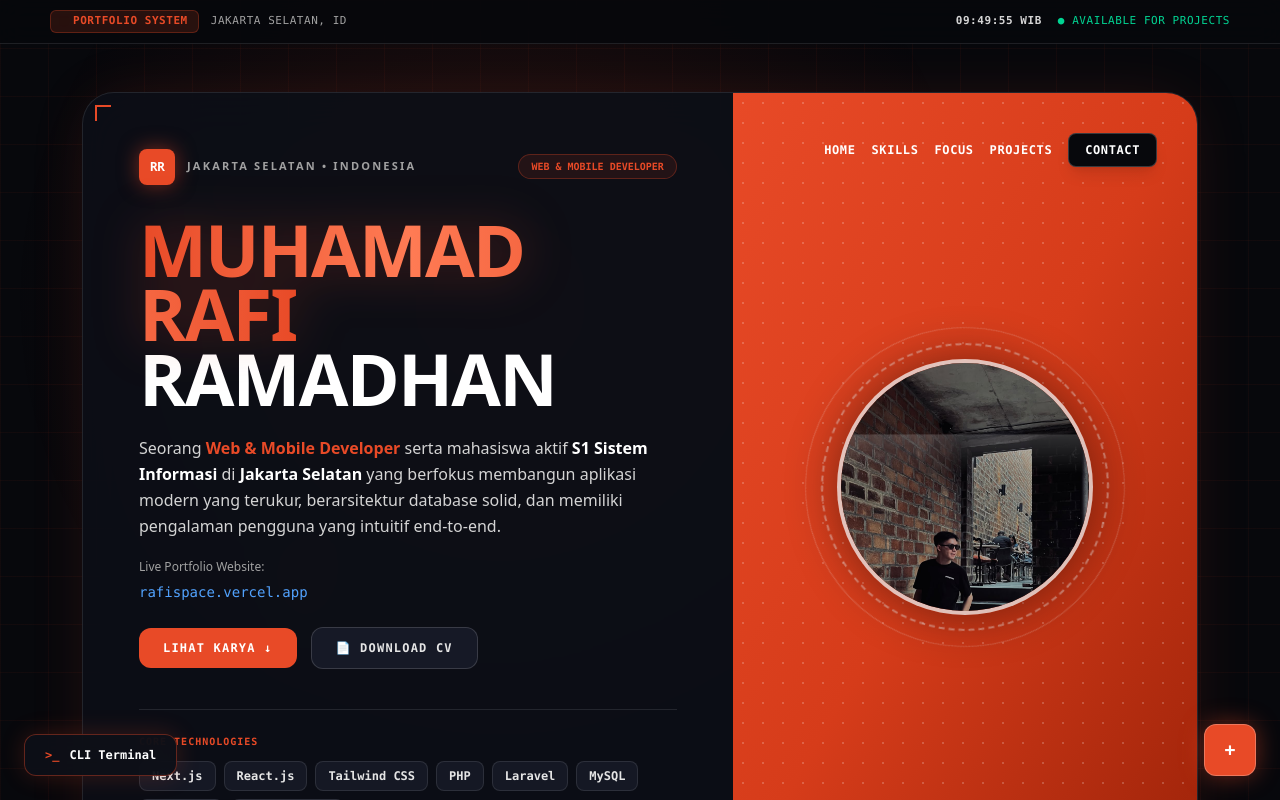
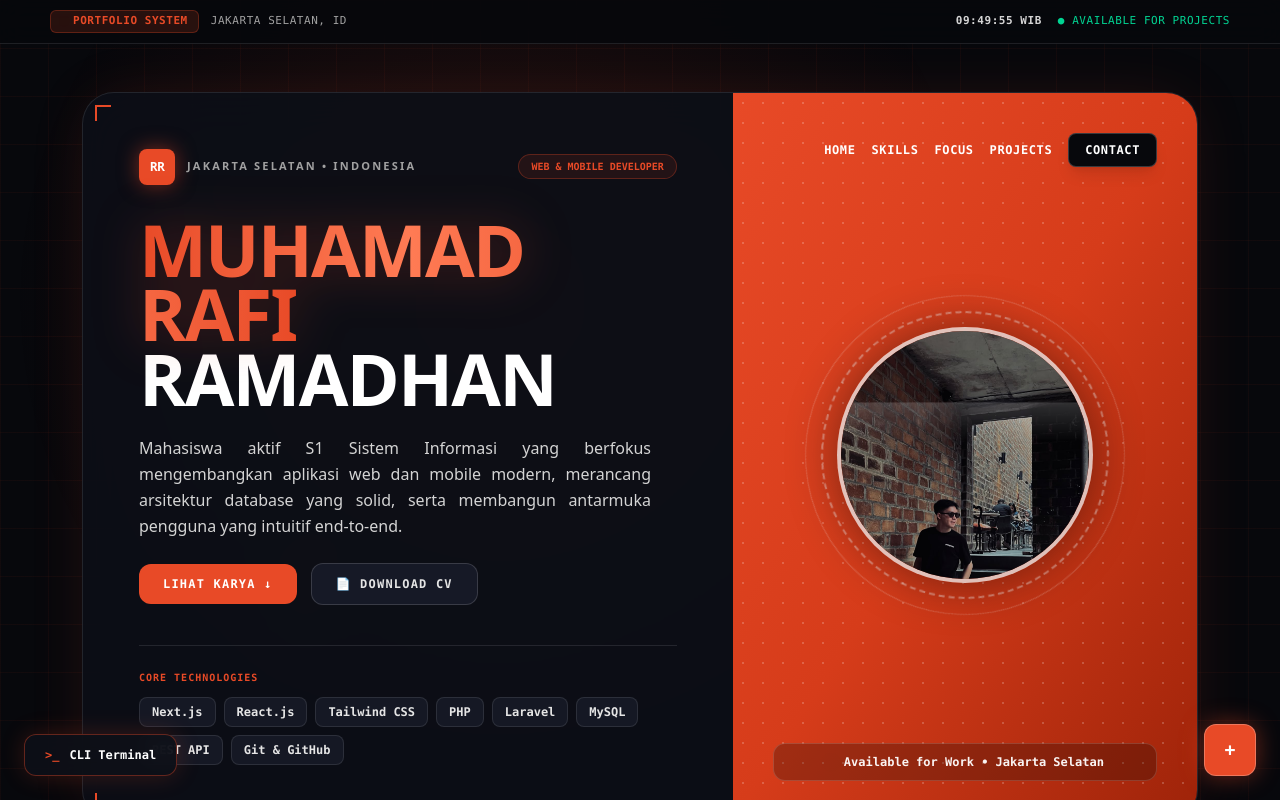
Before and after one commit to raraanyway/portofolio, a Next.js app: page / in a window 1280 px wide. Shown: the top 800 px of the page. Built offline with nearby package versions, Linux system fonts and the light colour scheme.

Commit message:
update final globals.css dengan animasi robot

```diff
--- a/src/app/globals.css
+++ b/src/app/globals.css
@@ -26,3 +26,48 @@
 .animate-fadeIn {
   animation: fadeIn 0.35s cubic-bezier(0.16, 1, 0.3, 1) forwards;
 }
+
+/* ================= ANIMASI ROBOT WALKER DI BACKGROUND ================= */
+@keyframes walkRobot1 {
+  0% { transform: translateX(-180px) translateY(0px) scale(0.7); opacity: 0.15; }
+  25% { transform: translateX(25vw) translateY(-8px) scale(0.7); }
+  50% { transform: translateX(50vw) translateY(0px) scale(0.7); opacity: 0.35; }
+  75% { transform: translateX(75vw) translateY(-8px) scale(0.7); }
+  100% { transform: translateX(110vw) translateY(0px) scale(0.7); opacity: 0.15; }
+}
+
+@keyframes walkRobot2 {
+  0% { transform: translateX(110vw) translateY(0px) scale(0.55) scaleX(-1); opacity: 0.1; }
+  50% { transform: translateX(40vw) translateY(-6px) scale(0.55) scaleX(-1); opacity: 0.3; }
+  100% { transform: translateX(-180px) translateY(0px) scale(0.55) scaleX(-1); opacity: 0.1; }
+}
+
+@keyframes walkRobot3 {
+  0% { transform: translateX(-200px) translateY(0px) scale(0.65); opacity: 0.12; }
+  50% { transform: translateX(60vw) translateY(-10px) scale(0.65); opacity: 0.28; }
+  100% { transform: translateX(110vw) translateY(0px) scale(0.65); opacity: 0.12; }
+}
+
+.robot-walker-1 {
+  position: fixed;
+  bottom: 12%;
+  z-index: 1;
+  pointer-events: none;
+  animation: walkRobot1 32s linear infinite;
+}
+
+.robot-walker-2 {
+  position: fixed;
+  bottom: 38%;
+  z-index: 1;
+  pointer-events: none;
+  animation: walkRobot2 40s linear infinite;
+}
+
+.robot-walker-3 {
+  position: fixed;
+  bottom: 65%;
+  z-index: 1;
+  pointer-events: none;
+  animation: walkRobot3 36s linear infinite;
+}
--- a/src/app/layout.js
+++ b/src/app/layout.js
@@ -14,7 +14,7 @@ const geistMono = Geist_Mono({
 // Ini Metadata yang benar (gabungan judul dan paksaan logo)
 export const metadata = {
   title: "Portofolio — Muhamad Rafi Ramadhan",
-  description: "Mahasiswa S1 Sistem Informasi & Web Developer.",
+  description: "Mahasiswa S1 Sistem Informasi.",
   icons: {
     icon: '/logo.png', // Pastikan gambar logo.png sudah ada di folder public
   },
--- a/src/app/page.js
+++ b/src/app/page.js
@@ -47,7 +47,6 @@ export default function Home() {
   const myEmail = "rafi25ramadhan@gmail.com";
   const myLinkedin = "https://www.linkedin.com/in/muhamad-rafi-ramadhan-955ba82ab";
   const myGithub = "https://github.com/raraanyway";
-  const myPortfolioUrl = "https://rafispace.vercel.app";
 
   // Kategori Filter Toolkit
   const categories = [
@@ -349,7 +348,8 @@ export default function Home() {
 
   return (
     <div className="min-h-screen bg-[#07080C] text-[#F4F2ED] selection:bg-[#E84A27] selection:text-white relative overflow-x-hidden font-sans">
-      {/* ================= ANIMASI 3 ROBOT BERJALAN DI BACKGROUND ================= */}
+
+      {/* ================= ANIMASI 3 ROBOT BERJALAN & NEON DI BACKGROUND ================= */}
       <style>{`
         @keyframes walkRobot1 {
           0% { transform: translateX(-180px) translateY(0px) scale(0.7); opacity: 0.15; }
@@ -673,36 +673,10 @@ export default function Home() {
                   </h1>
                 </div>
 
-                <p className="mt-6 text-neutral-300 text-sm sm:text-base leading-relaxed max-w-lg font-normal">
-                  Seorang{" "}
-                  <strong className="text-[#E84A27] font-bold">
-                    Web &amp; Mobile Developer
-                  </strong>{" "}
-                  serta mahasiswa aktif{" "}
-                  <strong className="text-white font-bold">
-                    S1 Sistem Informasi
-                  </strong>{" "}
-                  di{" "}
-                  <strong className="text-white font-bold">
-                    Jakarta Selatan
-                  </strong>{" "}
-                  yang berfokus membangun aplikasi modern yang terukur,
-                  berarsitektur database solid, dan memiliki pengalaman
-                  pengguna yang intuitif end-to-end.
+                {/* Bio Diperbarui: Fokus ke Skill, Tanpa "Jakarta Selatan" di Paragraf, dan Rata Kiri-Kanan (Justify) */}
+                <p className="mt-6 text-neutral-300 text-sm sm:text-base leading-relaxed text-justify max-w-lg font-normal">
+                  Mahasiswa aktif S1 Sistem Informasi yang berfokus mengembangkan aplikasi web dan mobile modern, merancang arsitektur database yang solid, serta membangun antarmuka pengguna yang intuitif end-to-end.
                 </p>
-
-                {/* Hyperlink Live Portfolio */}
-                <div className="mt-5 mb-2">
-                  <span className="text-xs text-neutral-400 block mb-1">Live Portfolio Website:</span>
-                  <a
-                    href={myPortfolioUrl}
-                    target="_blank"
-                    rel="noopener noreferrer"
-                    className="text-blue-400 hover:text-blue-300 hover:underline font-mono font-medium text-sm"
-                  >
-                    rafispace.vercel.app
-                  </a>
-                </div>
 
                 <div className="mt-6 flex flex-wrap items-center gap-3.5">
                   <a
```
